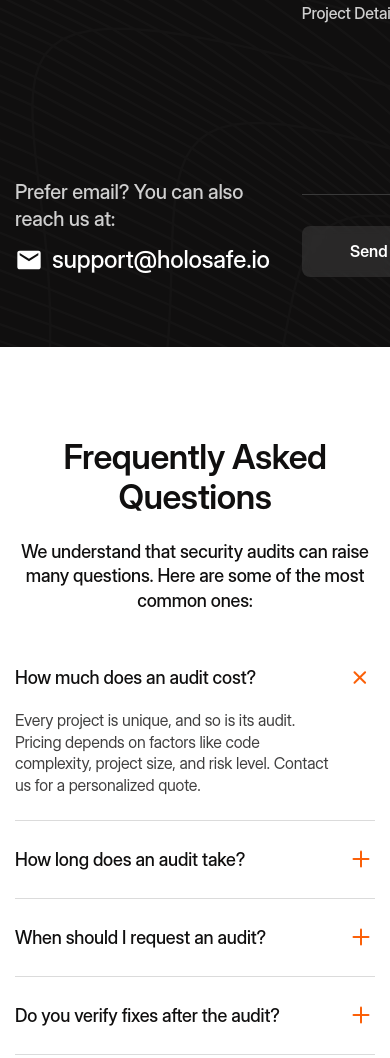
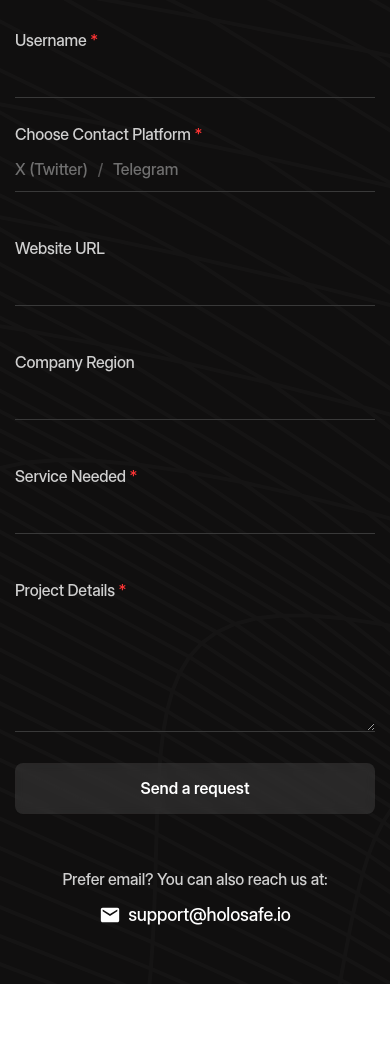
Before and after one commit to XeindsTwo/holo_safe, a website: page app/index.html in a window 390 px wide. Shown: the part 5664-6722 px from the top of the page. Drawn offline with Linux system fonts and the light colour scheme; a web font is replaced by a local one.

Commit message:
сделан адаптив для секции _filling.html

```diff
--- a/app/index.html
+++ b/app/index.html
@@ -402,6 +402,7 @@
           We’re here to help strengthen your blockchain security. Tell us about your project,
           and our team will get back to you shortly.
         </p>
+        <div class="filling__bottom">
           <p class="filling__subtext">Prefer email? You can also reach us at:</p>
           <a class="filling__link" href="mailto:support@holosafe.io">
             <svg xmlns="http://www.w3.org/2000/svg" width="28" height="28" viewBox="0 0 28 28" fill="none">
@@ -411,6 +412,7 @@
             </svg>
             support@holosafe.io
           </a>
+        </div>
       </div>
       <form class="filling__form" action="">
         <div class="filling__items">
@@ -488,8 +490,19 @@
             </div>
           </div>
         </div>
-        <button class="filling__btn btn" type="submit">Send data</button>
+        <button class="filling__btn btn" type="submit">Send a request</button>
       </form>
+      <div class="filling__bottom mobile">
+        <p class="filling__subtext">Prefer email? You can also reach us at:</p>
+        <a class="filling__link" href="mailto:support@holosafe.io">
+          <svg xmlns="http://www.w3.org/2000/svg" width="28" height="28" viewBox="0 0 28 28" fill="none">
+            <path
+                d="M4.66659 23.3332C4.02492 23.3332 3.47581 23.1049 3.01925 22.6483C2.5627 22.1918 2.33403 21.6423 2.33325 20.9998V6.99984C2.33325 6.35817 2.56192 5.80906 3.01925 5.3525C3.47659 4.89595 4.0257 4.66728 4.66659 4.6665H23.3333C23.9749 4.6665 24.5244 4.89517 24.9818 5.3525C25.4391 5.80984 25.6674 6.35895 25.6666 6.99984V20.9998C25.6666 21.6415 25.4383 22.191 24.9818 22.6483C24.5252 23.1057 23.9757 23.334 23.3333 23.3332H4.66659ZM13.9999 15.1665L23.3333 9.33317V6.99984L13.9999 12.8332L4.66659 6.99984V9.33317L13.9999 15.1665Z"
+                fill="white"/>
+          </svg>
+          support@holosafe.io
+        </a>
+      </div>
     </div>
   </div>
 </section>
--- a/app/scss/components/_form-elements.scss
+++ b/app/scss/components/_form-elements.scss
@@ -19,6 +19,9 @@
     min-height: 170px;
     max-height: 200px;
     resize: vertical;
+    @media (max-width: 960px) {
+      min-height: 130px;
+    }
   }
 }
 
--- a/app/scss/home/_filling.scss
+++ b/app/scss/home/_filling.scss
@@ -4,10 +4,20 @@
   color: $white;
   background-color: #100F0F;
   background-image: url("../images/filling-bg.svg");
+  @include r($lg) {
+    padding: 55px 0;
+  }
 
   &__inner {
-    @include flex-between-center-gap(30);
+    @include flex-between-center-gap(50);
     align-items: stretch;
+    @media (max-width: 960px) {
+      gap: 80px;
+      flex-direction: column;
+      align-items: center;
+      justify-content: center;
+      text-align: center;
+    }
   }
 
   &__info {
@@ -26,13 +36,40 @@
     font-size: 20px;
     color: rgba($white, .7);
     margin-bottom: 40px;
+    @media (max-width: 1100px) {
+      font-size: 18px;
+      margin-bottom: 0;
+    }
+    @include r($phone) {
+      font-size: 17px;
+    }
+  }
+
+  &__bottom {
+    margin-top: auto;
+    @media (max-width: 960px) {
+      display: none;
+    }
+
+    &.mobile {
+      display: none;
+      @media (max-width: 960px) {
+        margin-top: -25px;
+        display: block;
+      }
+    }
   }
 
   &__subtext {
     font-size: 20px;
-    margin-top: auto;
     margin-bottom: 10px;
     color: rgba($white, .8);
+    @media (max-width: 1100px) {
+      font-size: 18px;
+    }
+    @include r($tablet) {
+      font-size: 16px;
+    }
   }
 
   &__link {
@@ -45,6 +82,17 @@
     border-radius: 4px;
     border: 1px solid transparent;
     transition: color .4s, border .4s;
+    @media (max-width: 1100px) {
+      font-size: 22px;
+    }
+    @media (max-width: 960px) {
+      font-size: 20px;
+      margin: 0 auto;
+    }
+    @include r($tablet) {
+      font-size: 18px;
+      gap: 7px;
+    }
 
     &:hover {
       color: $accent;
@@ -62,16 +110,36 @@
         fill: $white;
       }
     }
+
+    svg {
+      @media (max-width: 1100px) {
+        width: 25px;
+        height: 25px;
+      }
+      @include r($tablet) {
+        width: 22px;
+        height: 22px;
+      }
+    }
   }
 
   &__form {
     max-width: 630px;
     width: 100%;
+    @include r($desktop) {
+      max-width: 560px;
+    }
+    @media (max-width: 960px) {
+      text-align: left;
+    }
   }
 
   &__items {
     @include flex-column(20);
     margin-bottom: 25px;
+    @media (max-width: 530px) {
+      gap: 46px;
+    }
   }
 
   &__row {
@@ -79,6 +147,10 @@
       display: grid;
       grid-gap: 16px;
       grid-template-columns: repeat(2, 1fr);
+      @media (max-width: 530px) {
+        grid-template-columns: repeat(1, 1fr);
+        grid-gap: 26px;
+      }
     }
   }
 
@@ -101,12 +173,8 @@
       color: $white;
     }
 
-    &:focus {
+    &.active {
       color: $accent;
-    }
-
-    &.active {
-      color: #1988ff;
       user-select: none;
       pointer-events: none;
     }
@@ -118,6 +186,9 @@
     border-width: 1px;
     font-size: 16px;
     padding: 14px 20px;
+    @media (max-width: 960px) {
+      max-width: 100%;
+    }
 
     &:hover {
       background-color: transparent;
```
Also changed, not shown: app/html/home/_filling.html (+14 -1 lines), app/css/style.min.css. Lines whose indentation alone changed are shown as unchanged.
